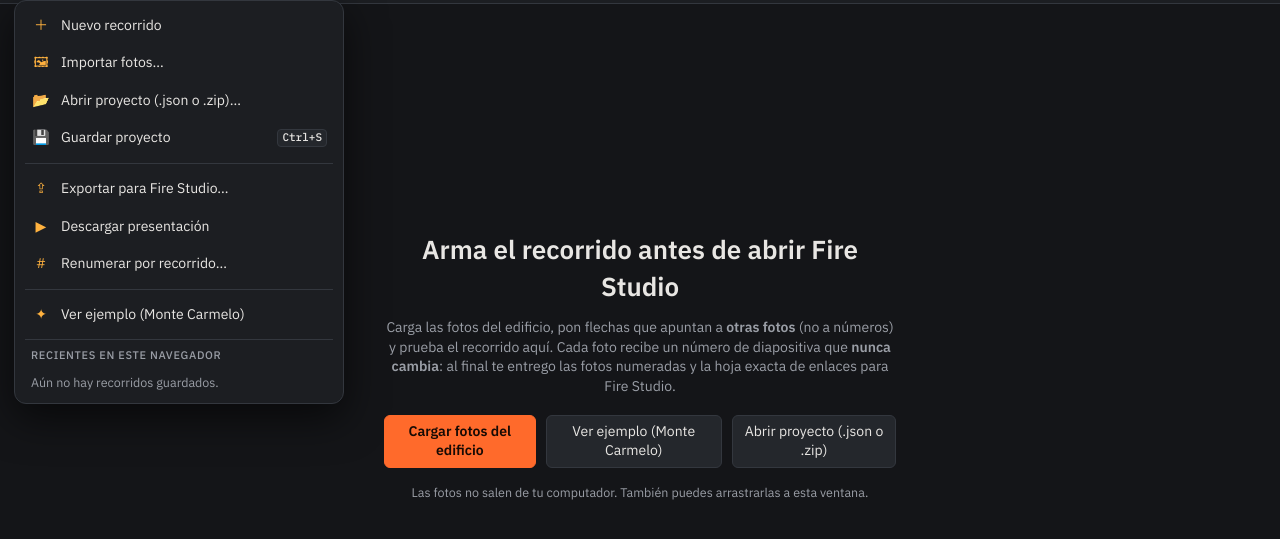
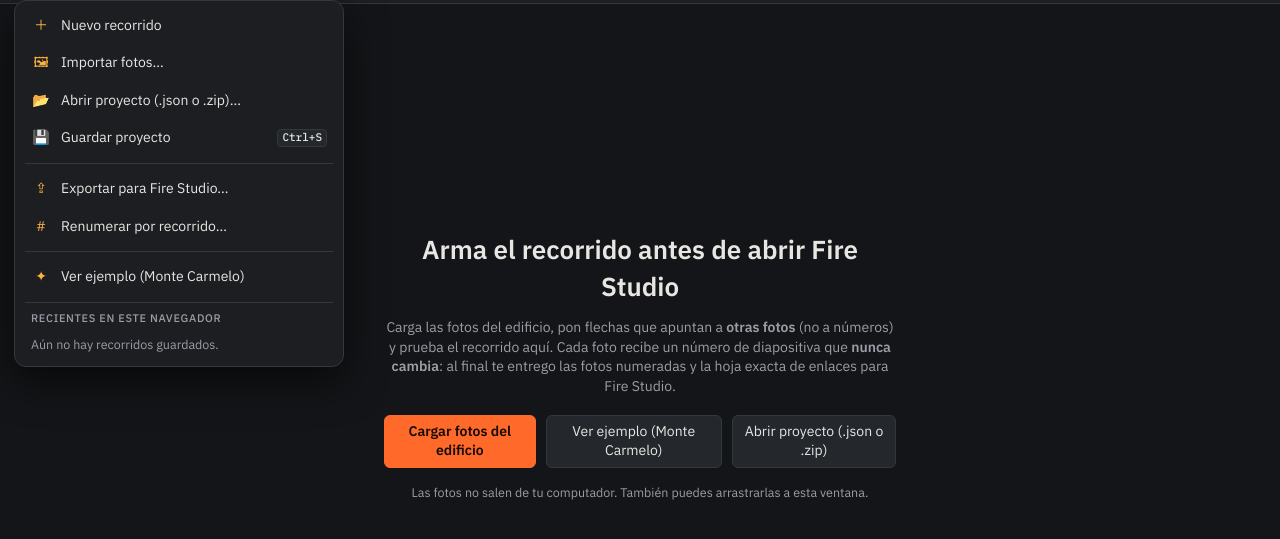
Before and after one commit to Lechugaluminio/Planificador-de-recorridos, a plain HTML site: page index.html in a window 1280 px wide. Both pictures are taken after a click on the button "Menú". Shown: the part 49-588 px from the top of the page. Drawn offline with Linux system fonts and the light colour scheme.

Commit message:
Quitar 'Descargar presentación' de Probar y del menú: se descarga solo desde Exportar
Co-Authored-By: Claude Opus 5.5 <noreply@anthropic.com>
Claude-Session: https://claude.ai/code/session_01MfN3DzGboZJc5iRv8U8tCd

```diff
--- a/index.html
+++ b/index.html
@@ -279,7 +279,7 @@ kbd{font-family:"IBM Plex Mono",monospace;font-size:11px;background:var(--panel2
     </section>
     <section class="view" id="playv">
       <div id="playstage"></div>
-      <div id="playbar"><button id="bBack">← Volver</button><button id="bHome">Inicio</button><div id="crumbs"></div><span class="seg" id="pview"><button data-fv="real">Realista</button><button data-fv="icons">Íconos</button><button data-fv="off">Sin efectos</button></span><button id="bFull" title="Pantalla completa">⛶</button><button class="pri" id="bPlayer">Descargar presentación</button></div>
+      <div id="playbar"><button id="bBack">← Volver</button><button id="bHome">Inicio</button><div id="crumbs"></div><span class="seg" id="pview"><button data-fv="real">Realista</button><button data-fv="icons">Íconos</button><button data-fv="off">Sin efectos</button></span><button id="bFull" title="Pantalla completa">⛶</button></div>
     </section>
     <section class="view" id="expv"></section>
     <div id="empty">
@@ -599,7 +599,7 @@ async function renderMenu(){
   const m=$('#menu');
   const it=(id,ic,t,k='')=>`<button class="mi" data-m="${id}"><span class="ic">${ic}</span>${t}${k?`<kbd>${k}</kbd>`:''}</button>`;
   m.innerHTML=it('new','＋','Nuevo recorrido')+it('add','🖼','Importar fotos…')+it('open','📂','Abrir proyecto (.json o .zip)…')+it('save','💾','Guardar proyecto','Ctrl+S')+'<hr>'+
-    it('exp','⇪','Exportar para Fire Studio…'+(S.applied&&changes().length?` <span class="badge" title="cambios pendientes para Fire Studio">${changes().length}</span>`:''))+it('pres','▶','Descargar presentación')+it('renum','#','Renumerar por recorrido…')+'<hr>'+it('demo','✦','Ver ejemplo (Monte Carmelo)')+'<hr><h5>Recientes en este navegador</h5><div id="mrec"><div class="hint" style="padding:6px 10px">Cargando…</div></div>';
+    it('exp','⇪','Exportar para Fire Studio…'+(S.applied&&changes().length?` <span class="badge" title="cambios pendientes para Fire Studio">${changes().length}</span>`:''))+it('renum','#','Renumerar por recorrido…')+'<hr>'+it('demo','✦','Ver ejemplo (Monte Carmelo)')+'<hr><h5>Recientes en este navegador</h5><div id="mrec"><div class="hint" style="padding:6px 10px">Cargando…</div></div>';
   m.querySelectorAll('.mi').forEach(b=>b.onclick=()=>{closeMenu();({new:newRecorrido,add:()=>$('#fFiles').click(),open:()=>$('#fProj').click(),save:saveProject,
     exp:()=>{ui.view='exp';render();},pres:downloadPlayer,renum:renumber,demo:loadDemo})[b.dataset.m]();});
   await stash();const list=await listRecent();const box=$('#mrec');if(!box)return;
@@ -1541,7 +1541,7 @@ $('#bRelayout').onclick=async()=>{if(!await ask('¿Reordenar el mapa automática
 $('#bBack').onclick=()=>{if(ui.history.length){ui.playCur=ui.history.pop();renderPlay();}};
 document.querySelectorAll('#pview button').forEach(b=>b.onclick=()=>{ui.fxView=b.dataset.fv;renderPlay();});
 $('#bFull').onclick=async()=>{try{if(document.fullscreenElement)await document.exitFullscreen();else await $('#playv').requestFullscreen();}catch(e){toast('Pantalla completa no disponible aquí');}};
-$('#bPlayer').onclick=downloadPlayer;
+
 $('#bHome').onclick=()=>{ui.playCur=S.startId;ui.history=[];renderPlay();};
 document.addEventListener('keydown',e=>{
   const ae=document.activeElement;const typing=/INPUT|SELECT|TEXTAREA/.test(ae?.tagName)&&!/^(range|checkbox|radio|button)$/.test(ae?.type||'');
```
Also changed, not shown: planificador-recorridos/index.html (+3 -3 lines), planificador-recorridos/src/app.html (+3 -3 lines).
